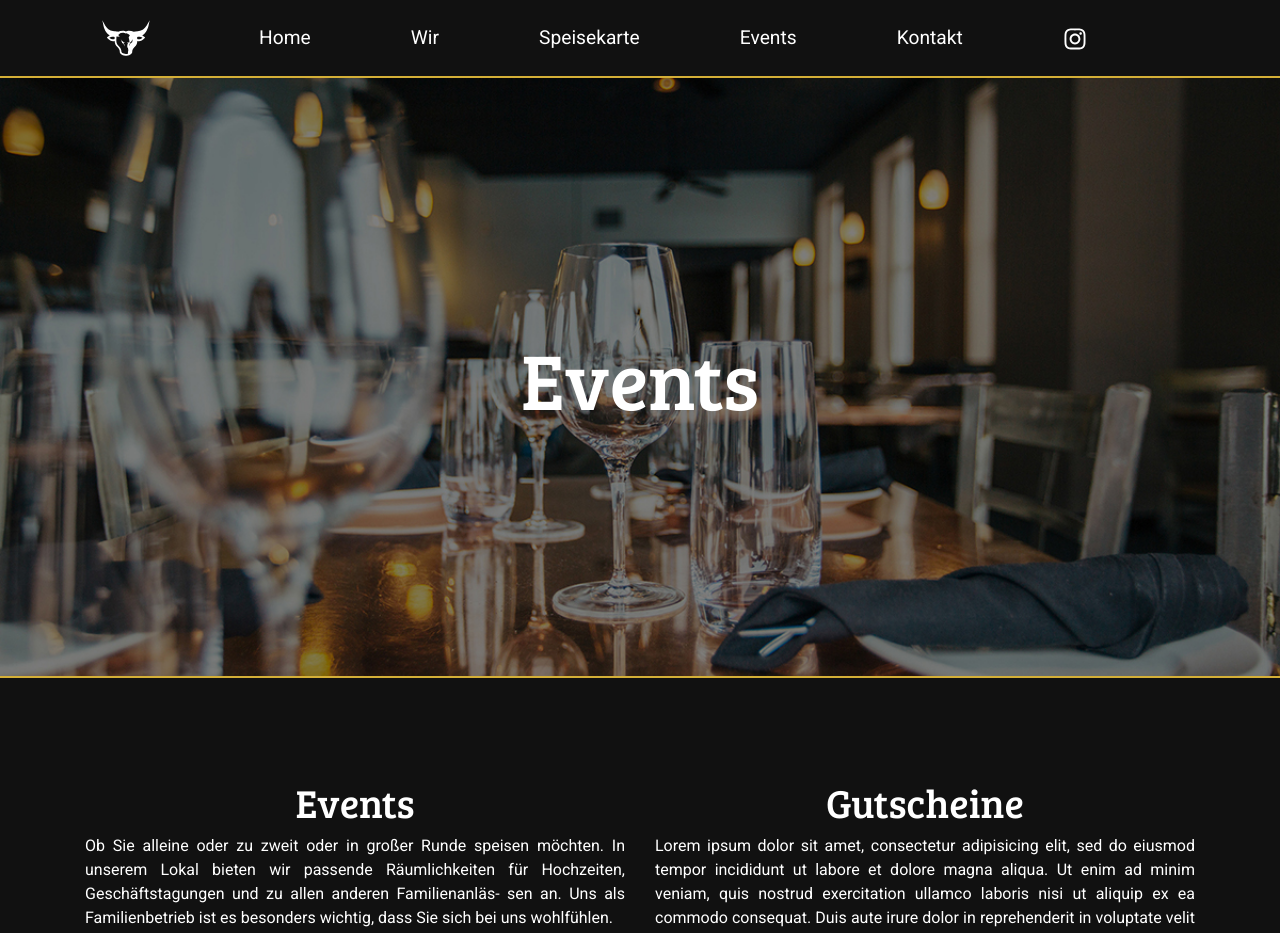
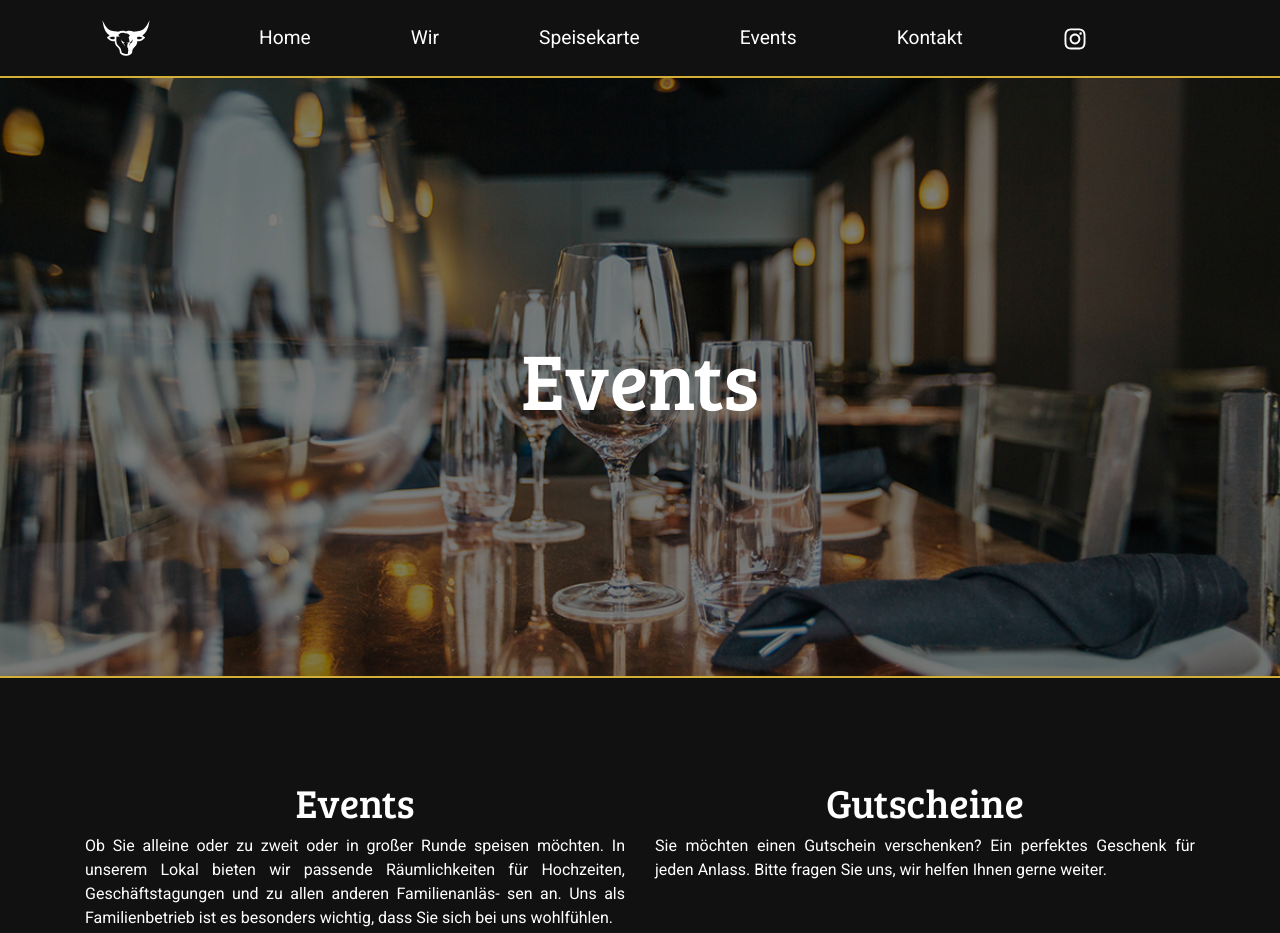
Before and after one commit to meltsynv/testproduction30, a React (Create React App) app: page /events in a window 1280 px wide. Shown: the top 933 px of the page. Built offline with nearby package versions, Linux system fonts and the light colour scheme.

Commit message:
change wir and events texte

```diff
--- a/src/Pages/Events.jsx
+++ b/src/Pages/Events.jsx
@@ -32,7 +32,7 @@ function Events(props) {
                     <Col xs={12} md={6}>
                         <h1>Gutscheine</h1>
                         <p>
-                            Lorem ipsum dolor sit amet, consectetur adipisicing elit, sed do eiusmod tempor incididunt ut labore et dolore magna aliqua. Ut enim ad minim veniam, quis nostrud exercitation ullamco laboris nisi ut aliquip ex ea commodo consequat. Duis aute irure dolor in reprehenderit in voluptate velit esse cillum dolore eu fugiat nulla pariatur. Excepteur sint occaecat cupidatat non proident, sunt in culpa qui officia deserunt mollit anim id est laborum.
+                            Sie möchten einen Gutschein verschenken? Ein perfektes Geschenk für jeden Anlass. Bitte fragen Sie uns, wir helfen Ihnen gerne weiter.
                         </p>
                     </Col>
                 </Row>
```
